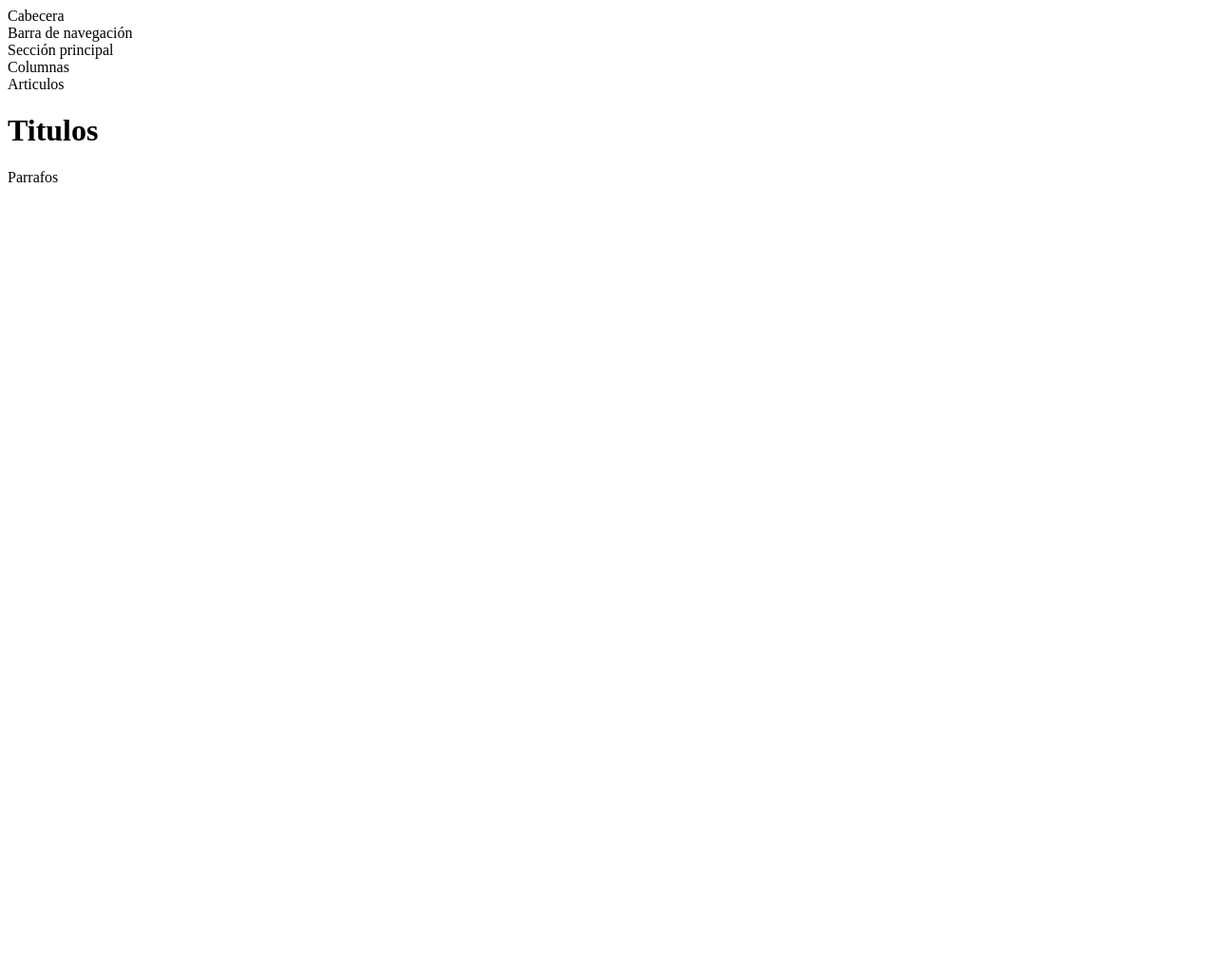
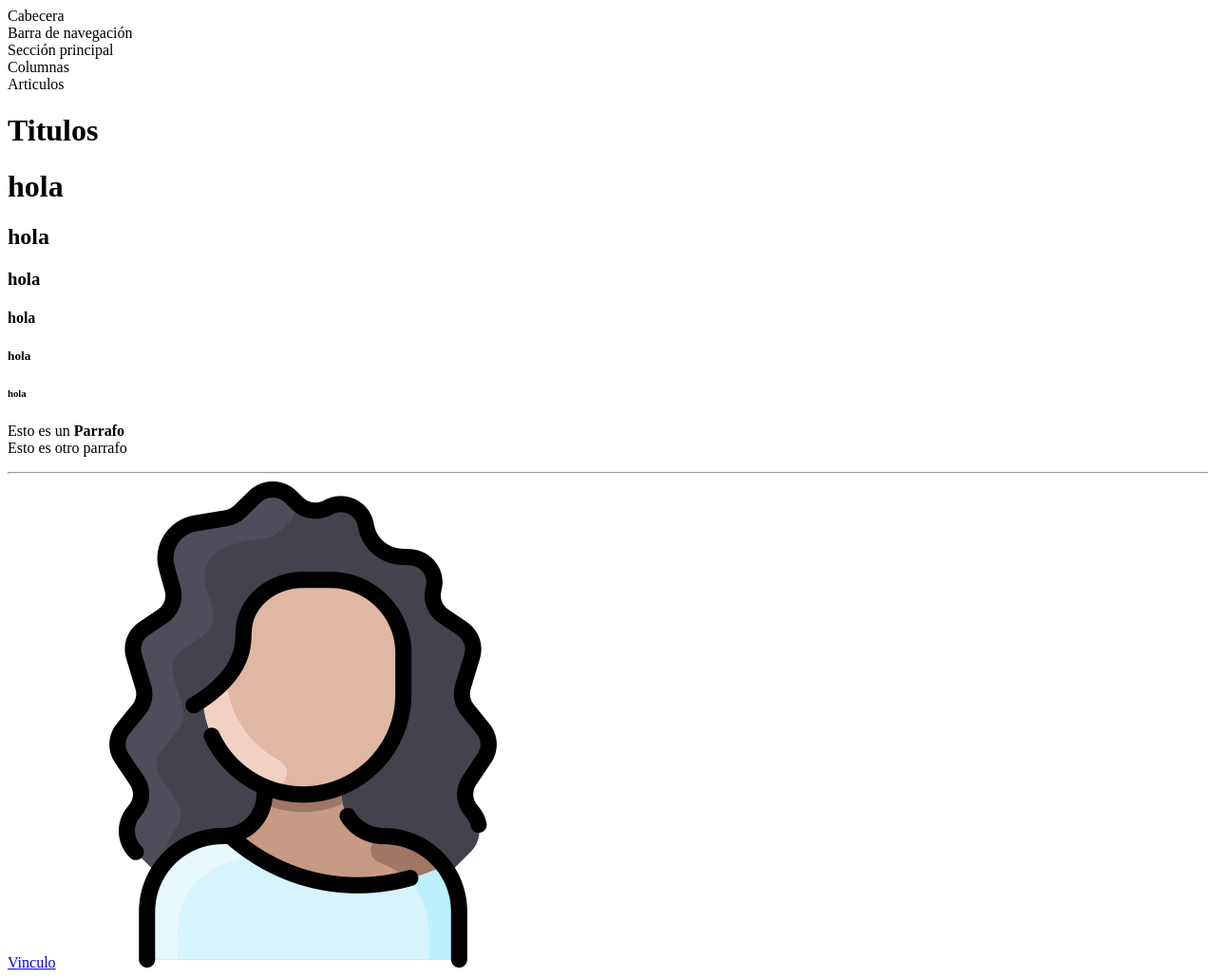
Before and after one commit to MariaPinto82/html5-css3, a plain HTML site: page cuerpo.html in a window 1280 px wide. Shown: the whole page at 95% size. Before the commit the page ends 800 px from the top, so only its background shows below. Drawn offline with Linux system fonts and the light colour scheme.

Commit message:
etiquetas del cuerpo de html

```diff
--- a/cuerpo.html
+++ b/cuerpo.html
@@ -23,9 +23,25 @@
 <!--Article: Define los articulos de la pagina web-->
 
     <h1>Titulos</h1>
-<!--H1: Titulos, los hay del 1 al 6-->
+<!--H1: Titulos, los hay del 1 al 6(h1, h2, h3, h4, h5 y h6)-->
+    <h1>hola</h1>
+    <h2>hola</h2>
+    <h3>hola</h3>
+    <h4>hola</h4>
+    <h5>hola</h5>
+    <h6>hola</h6>
 
-    <p>Parrafos</p>
-<!--P: Escribimos los parrafos -->
+<!--La etiqueta <b> te permite resaltar en negrita-->
+    <p>Esto es un <b>Parrafo</b><br>Esto es otro parrafo</br></p>
+<!--P: Escribimos los parrafos --><!--La etiqueta <br> genera un salto de linea-->
+
+    <hr>
+<!--HR: La etiqueta hr crea un interlineado y no necesita cierre-->
+
+    <a href="#">Vinculo</a>
+<!--a href: La etiqueta (a href) sirve para crear un vinculo-->
+
+    <img src="img/icono.png" alt="icono">
+<!--img src: vincula la imagen con la pagina web, y alt: describe nuestra imagen-->
 </body>
 </html>
```
